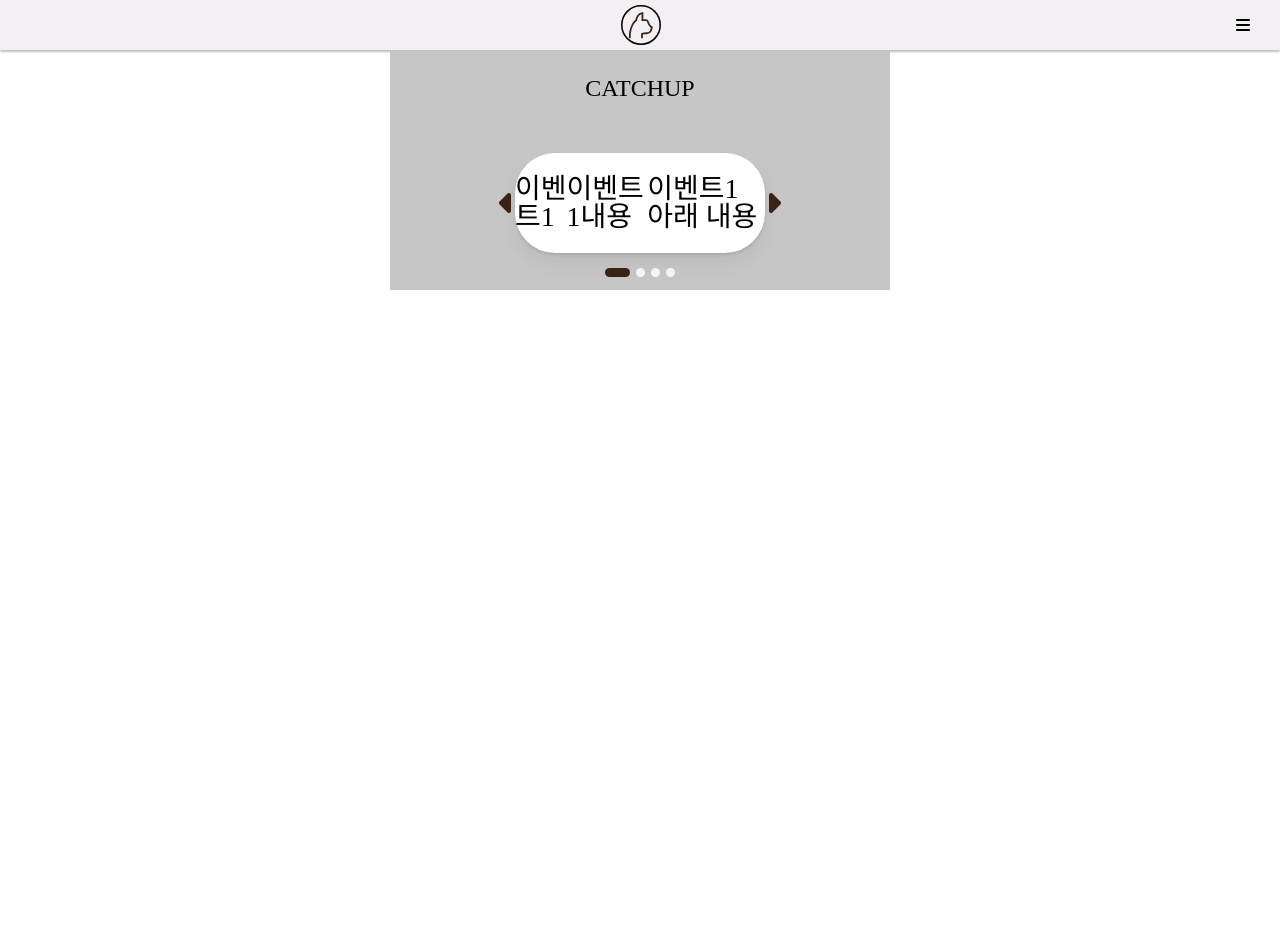
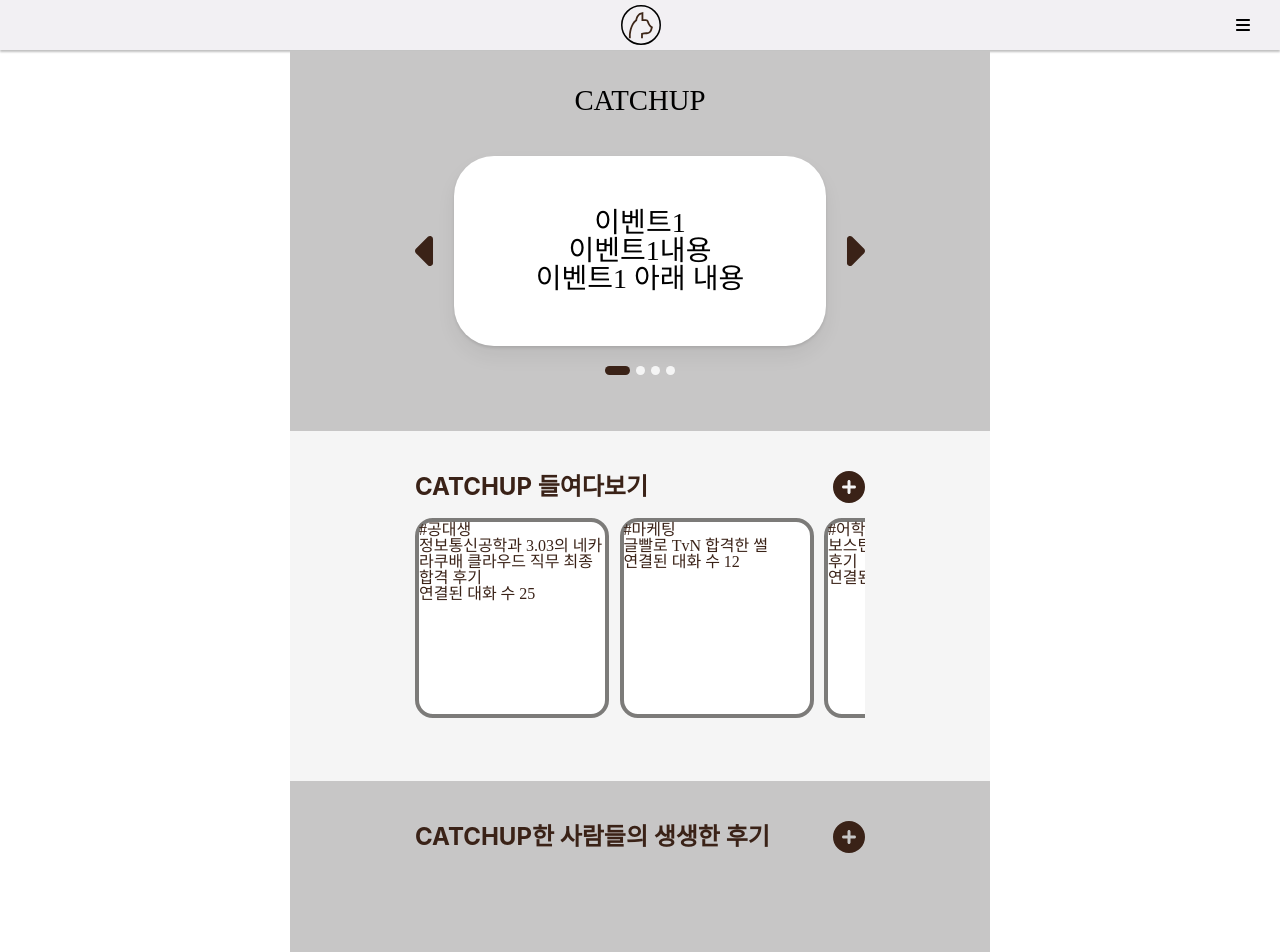
Before and after one commit to leeideal/Catch-Up, a React (Create React App) app in the folder frontend/: page / in a window 1280 px wide. Shown: the top 952 px of the page. Before the commit the page ends 800 px from the top, so only its background shows below. Built offline with nearby package versions, Linux system fonts and the light colour scheme.

Commit message:
F003-메인페이지 작업 중-LSD

```diff
--- /dev/null
+++ b/frontend/src/components/mainpage/MainInsight.jsx
@@ -0,0 +1,182 @@
+import styled from 'styled-components';
+import { FontAwesomeIcon } from "@fortawesome/react-fontawesome";
+import { faCirclePlus } from "@fortawesome/free-solid-svg-icons";
+
+import { Swiper, SwiperSlide } from "swiper/react";
+import "swiper/css";
+
+import { useState } from 'react';
+
+import { AnimatePresence, motion } from "framer-motion";
+
+const Background = styled.section`
+    height: 350px;
+    width: 100%;
+    background-color : ${props => props.theme.mainSecondBackColor};
+    z-index: 2;
+    display: flex;
+    flex-direction: column;
+    align-items: center;
+    justify-content: flex-start;
+`
+const Header = styled.div`
+    margin-top: 40px;
+    color : ${props => props.theme.mainColor};
+    display: flex;
+    width: ${props => props.theme.mainWidth};
+    max-width:${props => props.theme.mainMaxWidth};
+    justify-content: space-between;
+    align-items: center;
+`
+
+const Title = styled.h2`
+    font-family: -apple-system, BlinkMacSystemFont, 'Segoe UI', Roboto, Oxygen, Ubuntu, Cantarell, 'Open Sans', 'Helvetica Neue', sans-serif;
+    font-weight: 700;
+    font-size: 24px;
+`
+
+const MoreInfo = styled(FontAwesomeIcon)`
+`
+
+
+const InsightInfo = [
+    {
+        category : "#공대생",
+        title : "정보통신공학과 3.03의 네카라쿠배 클라우드 직무 최종합격 후기",
+        num : 25,
+        id: 1
+    },
+    {
+        category : "#마케팅",
+        title : "글빨로 TvN 합격한 썰",
+        num : 12,
+        id : 2
+    },
+    {
+        category : "#어학연수",
+        title : "보스턴대학교 2달 어학연수 후기",
+        num : 14,
+        id : 3
+    },
+    {
+        category : "#공대생",
+        title : "정보통신공학과 3.03의 네카라쿠배 클라우드 직무 최종합격 후기",
+        num : 25,
+        id: 4
+    },
+    {
+        category : "#마케팅",
+        title : "글빨로 TvN 합격한 썰",
+        num : 12,
+        id : 5
+    },
+    {
+        category : "#어학연수",
+        title : "보스턴대학교 2달 어학연수 후기",
+        num : 14,
+        id : 6
+    }
+]
+
+const Insight = styled.section`
+    width: ${props => props.theme.mainWidth};
+    max-width:${props => props.theme.mainMaxWidth};
+    color : ${props => props.theme.mainColor};
+    display: flex;
+    justify-content: center;
+`
+
+const Box = styled(motion.div)`
+    margin-top: 15px;
+    width: 95%;
+    height: 200px;
+    border : 4px solid #7C7B79;
+    background-color: white;
+    border-radius: 18px;
+`
+
+const Overlay = styled(motion.div)`
+  width: 100%;
+  height: 100%;
+  position: fixed;   // 다른것들보다 가장 위에 있게 함
+  top:0;
+  left: 0;
+  display: flex;
+  justify-content: center;
+  align-items: center;
+  z-index: 100;
+  background-color: rgba(0, 0, 0, 0.7);
+`;
+
+const BigBox = styled(motion.div)`
+    width: 80%;
+    max-width: 450px;
+    height: 80vh;
+    background-color: white;
+    border-radius: 20px;
+`
+
+
+
+function MainInsight(){
+    const [clicked, setClicked] = useState(false);
+    const [clickedInfo, setClickedInfo] = useState([]);
+
+    const onBoxClick = (i) => {
+        setClicked(prev => !prev);
+        setClickedInfo(i)
+    }
+
+    const onOverlayClick = () =>{
+        setClicked(prev => !prev);
+        setClickedInfo([]);
+    }
+
+    return (
+        <Background>
+            <Header>
+                <Title>CATCHUP 들여다보기</Title>
+                <MoreInfo icon={faCirclePlus} size="2x"/>
+            </Header>
+            <Insight>
+                <Swiper slidesPerView={2.2}
+                        scrollbar={{ draggable: true }}
+                        className="mySwiper"
+                        mousewheel={true}
+                        keyboard={true}
+                        grabCursor={true}
+                >
+                    {InsightInfo.map(i => (
+                        <SwiperSlide key={i.id} >
+                            <Box layoutId={i.id+""} onClick={() => onBoxClick(i)}>
+                                <p>{i.category}</p>
+                                <p>
+                                    {i.title}
+                                </p>
+                                <p>
+                                    연결된 대화 수 {i.num}
+                                </p>
+                            </Box>
+                        </SwiperSlide>
+                    ))}
+
+                    {/* 모달창 */}
+                    <AnimatePresence>{clicked ?
+                        <Overlay
+                            onClick = {onOverlayClick}
+                            initial={{ opacity : 0}}
+                            animate={{ opacity: 1 }} exit={{ opacity: 0 }}
+                        >
+                            <BigBox layoutId={clickedInfo?.id+""} >
+                                <div>{clickedInfo?.title}</div>
+                            </BigBox>
+                        </Overlay> : null}
+                    </AnimatePresence>
+
+                </Swiper>
+            </Insight>
+        </Background>
+    )
+}
+
+export default MainInsight;
--- /dev/null
+++ b/frontend/src/components/mainpage/MainReview.jsx
@@ -0,0 +1,44 @@
+import styled from 'styled-components';
+import { FontAwesomeIcon } from "@fortawesome/react-fontawesome";
+import { faCirclePlus } from "@fortawesome/free-solid-svg-icons";
+
+const Wapper = styled.section`
+    height: 200px;
+    width: 100%;
+    display: flex;
+    flex-direction: column;
+    align-items: center;
+    justify-content: flex-start;
+`
+
+const Header = styled.div`
+    margin-top: 40px;
+    color : ${props => props.theme.mainColor};
+    display: flex;
+    width: ${props => props.theme.mainWidth};
+    max-width:${props => props.theme.mainMaxWidth};
+    justify-content: space-between;
+    align-items: center;
+`
+
+const Title = styled.h2`
+    font-family: -apple-system, BlinkMacSystemFont, 'Segoe UI', Roboto, Oxygen, Ubuntu, Cantarell, 'Open Sans', 'Helvetica Neue', sans-serif;
+    font-weight: 700;
+    font-size: 24px;
+`
+
+const MoreInfo = styled(FontAwesomeIcon)`
+`
+
+function MainReview() {
+    return (
+        <Wapper>
+            <Header>
+                <Title>CATCHUP한 사람들의 생생한 후기</Title>
+                <MoreInfo icon={faCirclePlus} size="2x"/>
+            </Header>
+        </Wapper>
+    )
+}
+
+export default MainReview;
--- a/frontend/src/components/mainpage/MainSlider.jsx
+++ b/frontend/src/components/mainpage/MainSlider.jsx
@@ -6,39 +6,45 @@
 
 const Wapper = styled(motion.section)`
     width: 100%;
-    height:150px;
+    height:190px;
     display: flex;
     justify-content: center;
     align-items: center;
     flex-direction: column;
+    margin-bottom: 70px;
 `
 
 const Slider = styled.section`
-    width: 100%;
+    width: ${props => props.theme.mainWidth};
+    max-width:${props => props.theme.mainMaxWidth};
     display: flex;
     justify-content: center;
     align-items: center;
-    margin-bottom: 15px;
+    margin-bottom: 20px;
 `
 
 const Box = styled(motion.div)`
-  width: 250px;
-  height: 100px;
+  // 슬라이더 내부 디자인 수정해야..
+  width: 100%;
+  height: 190px;
   background-color: rgba(255, 255, 255, 1);
   border-radius: 40px;
   display: flex;
   justify-content: center;
   align-items: center;
+  flex-direction: column;
   font-size: 28px;
   box-shadow: 0 2px 3px rgba(0, 0, 0, 0.1), 0 10px 20px rgba(0, 0, 0, 0.06);
 `;
 
 const ToRight = styled(FontAwesomeIcon)`
-    color : #3A2217;
+    color : ${props => props.theme.mainColor};
+    margin-left: 15px;
 `
 
 const ToLeft = styled(FontAwesomeIcon)`
-    color : #3A2217;
+    color : ${props => props.theme.mainColor};
+    margin-right: 15px;
 `
 
 
@@ -50,7 +56,7 @@
     width: 9px;
     height: 9px;
     border-radius: 9px;
-    background-color: whitesmoke;
+    background-color: ${props => props.theme.mainSecondBackColor};
     margin: 0 3px;
 `
 
@@ -58,14 +64,14 @@
     width: 25px;
     height: 9px;
     border-radius: 9px;
-    background-color: #3A2217;
+    background-color:  ${props => props.theme.mainColor};
     margin: 0 3px;
 `
 
 
 const slider = {
     entry: (back) => ({
-        x: back ? -200 : 200,
+        x: back ? -250 : 250,
         opacity: 0,
         scale: 0,
     }),
@@ -75,7 +81,7 @@
       scale: 1,
       transition: { duration: 0.4 }
     },
-    exit: (back) => ({ x: back ? 200 : -200, opacity: 0, scale: 0, transition: { duration: 0.4 } })
+    exit: (back) => ({ x: back ? 250 : -250, opacity: 0, scale: 0, transition: { duration: 0.4 } })
 };
 
 const sliderArray = [
@@ -121,7 +127,7 @@
 return(
     <Wapper>
         <Slider>
-            <ToLeft icon={faCaretLeft} onClick={prevPlease} size="2x" />
+            <ToLeft icon={faCaretLeft} onClick={prevPlease} size="3x" />
             <AnimatePresence exitBeforeEnter custom={back}>
                 {sliderArray.map(prev => prev.id === visible && (
                     <Box
@@ -138,7 +144,7 @@
                 </Box>
                 ))}
             </AnimatePresence>
-            <ToRight icon={faCaretRight} onClick={nextPlease} size="2x" />
+            <ToRight icon={faCaretRight} onClick={nextPlease} size="3x" />
         </Slider>
         <SliderPointer>
             {visible === 1 ? <CircleHere layoutId="circle" /> : <Circle />}
--- a/frontend/src/routes/Mainpage.jsx
+++ b/frontend/src/routes/Mainpage.jsx
@@ -1,5 +1,7 @@
 import styled from 'styled-components';
 import MainSlider from '../components/mainpage/MainSlider';
+import MainInsight from '../components/mainpage/MainInsight';
+import MainReview from '../components/mainpage/MainReview';
 
 const ToCenter = styled.div`
     width:100vw;
@@ -9,7 +11,7 @@
 
 const Background = styled.section`
     background-color: ${props => props.theme.mainBackColor};
-    max-width: 500px;
+    max-width: 700px;
     width : 100%;
     margin-top: 1px;
     display: flex;
@@ -20,7 +22,7 @@
 const Title = styled.h1`
     font-family: 'Cinzel', serif;
     font-weight: 400;
-    font-size: 1.5rem;
+    font-size: 1.8rem;
     margin-top: 5%;
     margin-bottom: 8%;
 `
@@ -31,6 +33,8 @@
         <Background>
             <Title>CATCHUP</Title>
             <MainSlider />
+            <MainInsight />
+            <MainReview />
         </Background>
     </ToCenter>
 
--- a/frontend/src/theme.js
+++ b/frontend/src/theme.js
@@ -1,5 +1,11 @@
 export const theme = {
+    // 배경색, 글꼴 색
     navBackColor : "#F2F0F3",
     mainBackColor : "#C7C6C6",
     mainSecondBackColor : "#F5F5F5",
+    mainColor : "#3A2217",
+
+    // 크기
+    mainWidth : "90%",
+    mainMaxWidth : "450px",
 };
```
